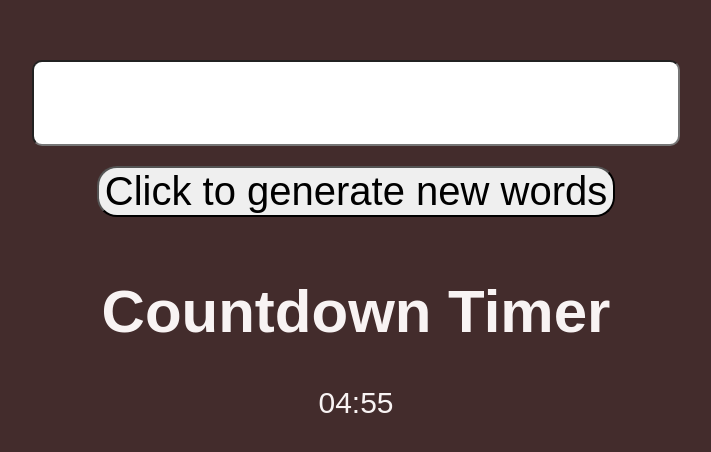
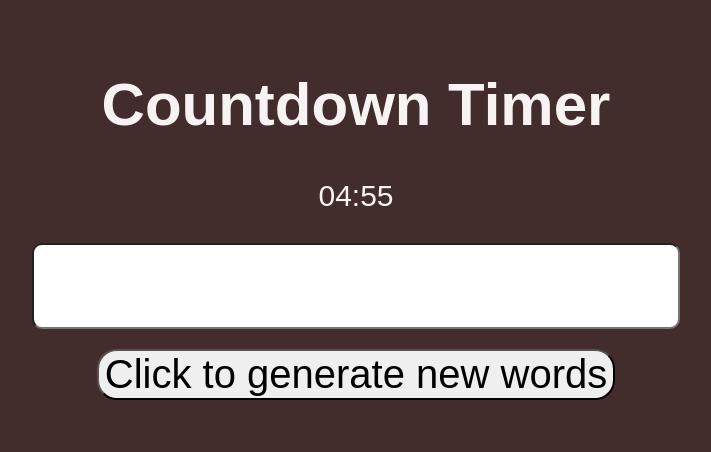
Before and after one commit to SamManoli975/typetest, a React (Create React App) app: page / in a window 1280 px wide. Shown: the part 310-762 px from the top of the page, without its empty margins (284-995 px from the left). Built offline with nearby package versions, Linux system fonts and the light colour scheme.

Commit message:
fixed timer

```diff
--- /dev/null
+++ b/src/timer.js
@@ -0,0 +1,36 @@
+import React, { useState, useEffect } from "react";
+
+const CountdownTimer = ({ initialSeconds }) => {
+    const [seconds, setSeconds] = useState(initialSeconds);
+
+    useEffect(() => {
+        // Exit early if countdown is finished
+        if (seconds <= 0) {
+            return;
+        }
+
+        // Set up the timer
+        const timer = setInterval(() => {
+            setSeconds((prevSeconds) => prevSeconds - 1);
+        }, 1000);
+
+        // Clean up the timer
+        return () => clearInterval(timer);
+    }, [seconds]);
+
+    // Format the remaining time (e.g., “00:05:10” for 5 minutes and 10 seconds)
+    const formatTime = (timeInSeconds) => {
+        const minutes = Math.floor(timeInSeconds / 60).toString().padStart(2, '0');
+        const remainingSeconds = (timeInSeconds % 60).toString().padStart(2, '0');
+        return `${minutes}:${remainingSeconds}`;
+    };
+
+    return (
+        <div>
+            <h1>Countdown Timer</h1>
+            <p>{formatTime(seconds)}</p>
+        </div>
+    );
+};
+
+export default CountdownTimer;
--- a/src/typingtest.js
+++ b/src/typingtest.js
@@ -1,5 +1,6 @@
 import React, { useState, useEffect } from "react";
 import { generate } from "random-words";
+import CountdownTimer from "./timer";
 
 function App() {
     const [words, setWords] = useState("");
@@ -8,40 +9,7 @@ function App() {
     const [letterColors, setLetterColors] = useState([]);
 
 
-    const CountdownTimer = ({ initialSeconds }) => {
-        const [seconds, setSeconds] = useState(initialSeconds);
 
-        useEffect(() => {
-            // Exit early if countdown is finished
-            if (seconds <= 0) {
-                return;
-            }
-
-            // Set up the timer
-            const timer = setInterval(() => {
-                setSeconds((prevSeconds) => prevSeconds - 1);
-            }, 1000);
-
-            // Clean up the timer
-            return () => clearInterval(timer);
-        }, [seconds]);
-
-        // Format the remaining time (e.g., “00:05:10” for 5 minutes and 10 seconds)
-            const formatTime = (timeInSeconds) => {
-            const minutes = Math.floor(timeInSeconds / 60)
-            .toString()
-            .padStart(2, '0');
-            const seconds = (timeInSeconds % 60).toString().padStart(2, '0');
-        return `${minutes}:${seconds}`;
-        };
-
-        return (
-            <div>
-                <h1>Countdown Timer</h1>
-                <p>{formatTime(seconds)}</p>
-            </div>
-        );
-    };
 
 
     const reset = () => {
@@ -124,6 +92,7 @@ function App() {
 
     return (
         <div>
+            <CountdownTimer initialSeconds = {300}/>
             <div>
                 <p>
                     {words.split(" ").map((word, index) => (
@@ -166,9 +135,11 @@ function App() {
                 >
                     Click to generate new words
                 </button>
-                <CountdownTimer initialSeconds={300} />
+
             </div>
+
         </div>
+
     );
 
 }
```
